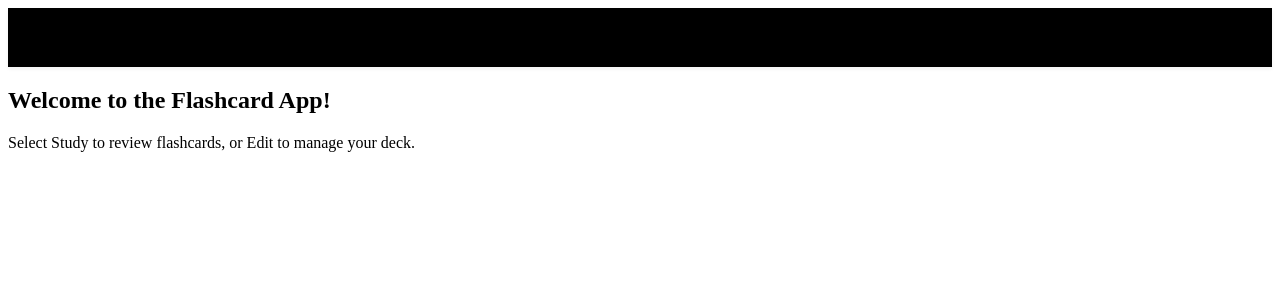
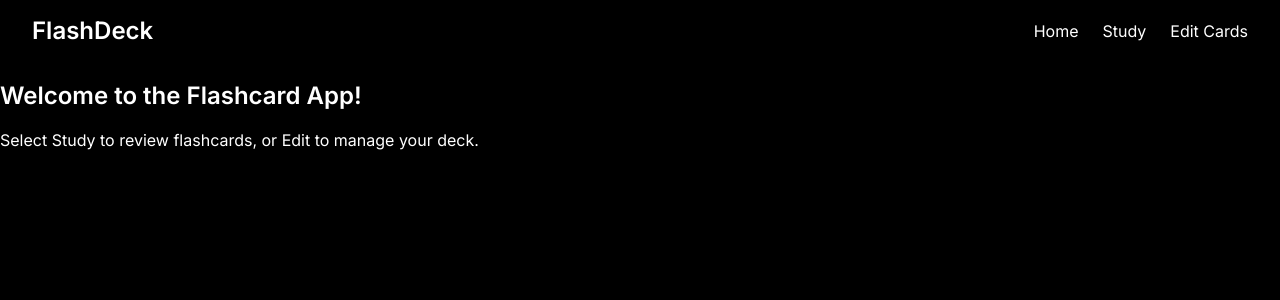
Before and after one commit to Lsmith2895/flashcard-app, an Angular app in the folder flashcard-ui/: page / in a window 1280 px wide. Shown: the top 300 px of the page. Built offline with nearby package versions, Linux system fonts and the light colour scheme.

Commit message:
setup base styling

```diff
--- a/flashcard-ui/src/styles.scss
+++ b/flashcard-ui/src/styles.scss
@@ -1 +1,20 @@
 /* You can add global styles to this file, and also import other style files */
+
+/* styles.scss */
+
+body {
+    margin: 0;
+    padding: 0;
+    background-color: #000000; /* black background */
+    color: #ffffff;           /* white text */
+    font-family: 'Inter', sans-serif;
+  }
+
+  a {
+    color: #ffffff;
+    text-decoration: none;
+
+    &:hover {
+      text-decoration: underline;
+    }
+  }
```
